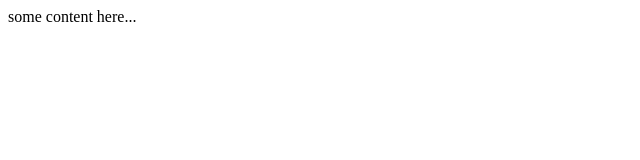
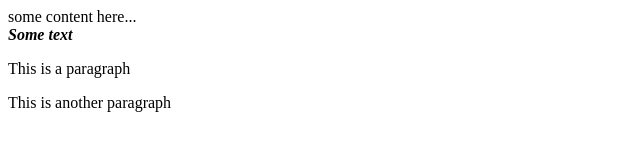
Before and after one commit to AlirezaRohany/Html-Learning, a plain HTML site: page index3.html in a window 1280 px wide. Shown: the whole page, without its empty margins (0-640 px from the left). Drawn offline with Linux system fonts and the light colour scheme.

Commit message:
some xhtml code

```diff
--- a/index3.html
+++ b/index3.html
@@ -8,5 +8,12 @@
 
   some content here...
 
+
+<br>
+<b><i>Some text</i></b>
+<p>This is a paragraph</p>
+<p>This is another paragraph</p>
+
+
 </body>
 </html>
```
